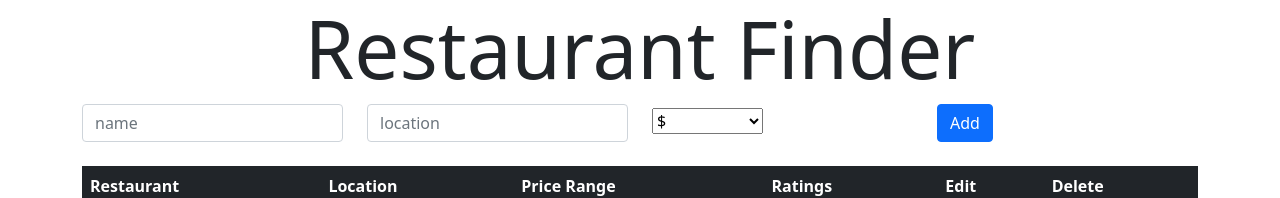
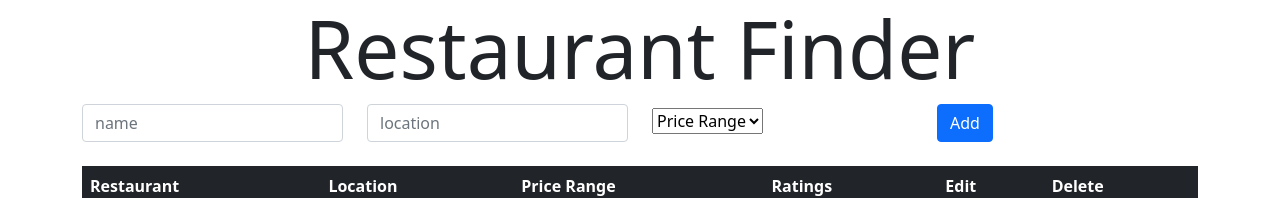
Before and after one commit to Jon-D-Smith/pern-practice, a React (Create React App) app in the folder client/: page / in a window 1280 px wide. Shown: the top 198 px of the page. Built offline with nearby package versions, Linux system fonts and the light colour scheme; no server answers.

Commit message:
linked forms to state

```diff
--- a/client/src/components/AddRestaurant.jsx
+++ b/client/src/components/AddRestaurant.jsx
@@ -1,18 +1,23 @@
+import { useState } from "react"
 
 
 const AddRestaurant = () => {
+    const [name,setName] = useState("")
+    const [location,setLocation] = useState("")
+    const [priceRange,setPriceRange] = useState("Price Range")
+
     return (
         <div className="mb-4">
             <form action="">
                 <div className="row">
                     <div className="col">
-                        <input type="text" className='form-control' placeholder="name"/>
+                        <input type="text" value={name} onChange={e=> setName(e.target.value)} className='form-control' placeholder="name"/>
                     </div>
                     <div className="col">
-                        <input type="text" className="form-control" placeholder="location"/>
+                        <input type="text" value={location} onChange={e => setLocation(e.target.value)} className="form-control" placeholder="location"/>
                     </div>
                     <div className="col">
-                        <select className="custom-select my-1 mr-sm-2">
+                        <select value={priceRange} onChange={e => setPriceRange(e.target.value)} className="custom-select my-1 mr-sm-2">
                             <option disabled>Price Range</option>
                             <option value="1">$</option>
                             <option value="2">$$</option>
```
